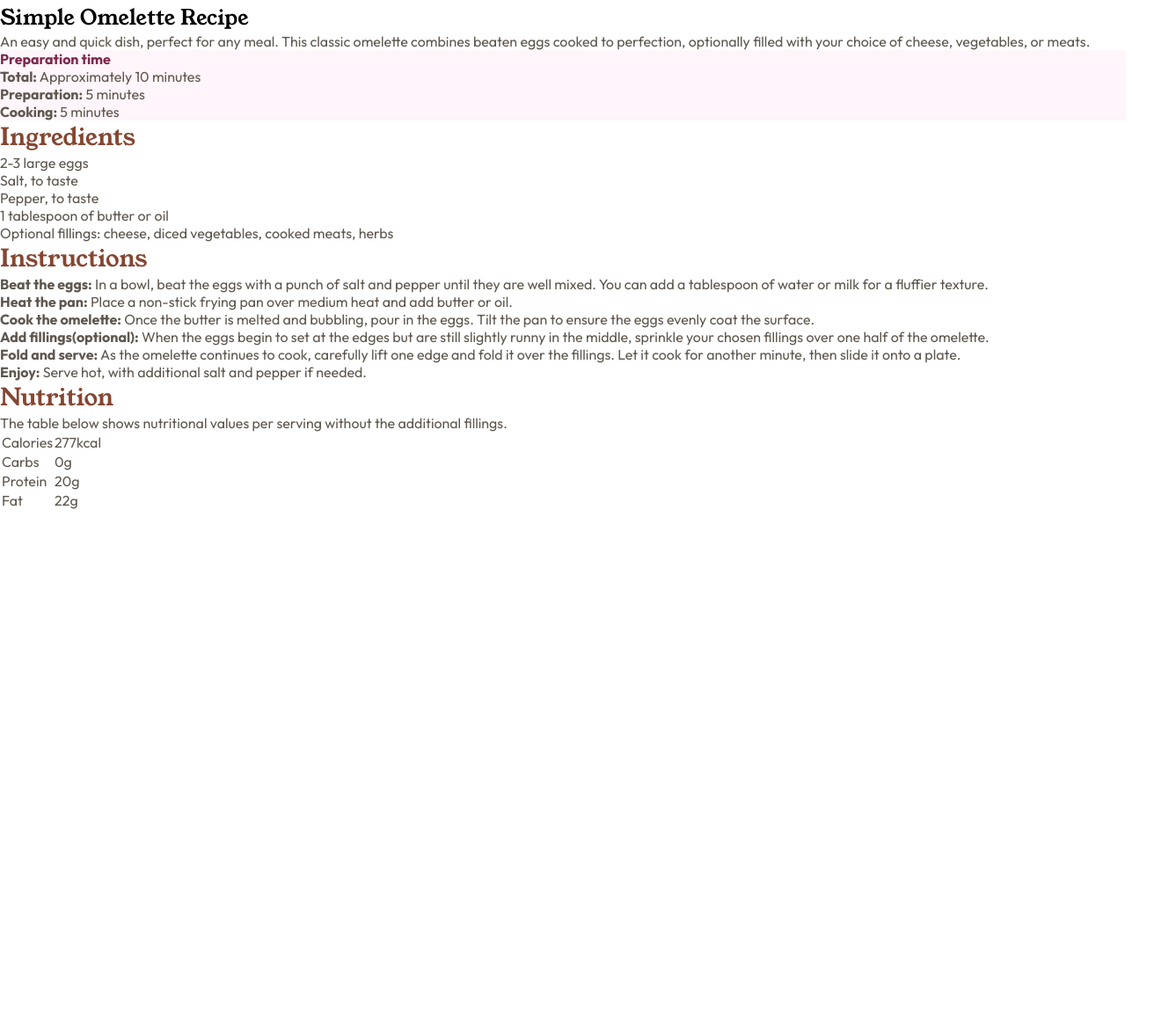
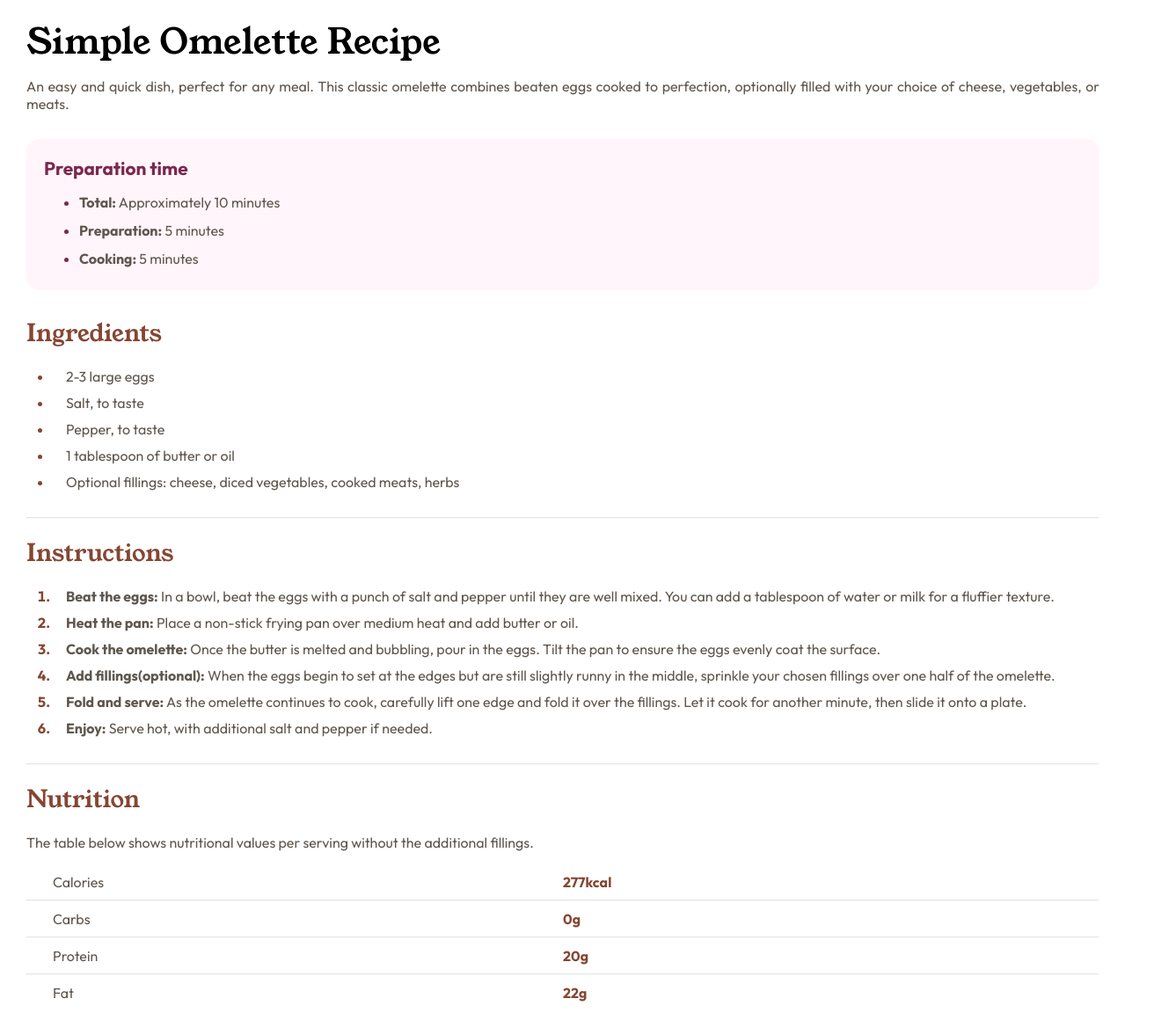
Before and after one commit to brunoaocubo/pagina-de-receita, a plain HTML site: page index.html in a window 1280 px wide. Shown: the part 601-1778 px from the top of the page at 88% size, 1312 px wide, since content can reach past the window. Before the commit the page ends 1182 px from the top, so only its background shows below. Drawn offline with Linux system fonts and the light colour scheme.

Commit message:
Att: Estrutura do mobile finalizado
Finalizado a estrutura do site para dispositivos moveis (mobile), o que alterar agora possivelmente serão apenas ajustes para o media query.

```diff
--- a/css/mobile.css
+++ b/css/mobile.css
@@ -3,10 +3,11 @@
     src: url(../assets/fonts/young-serif/YoungSerif-Regular.ttf);
     font-weight: 400;
 }
+
 @font-face {
     font-family: Outfit;
     src: url(../assets/fonts/outfit/Outfit-VariableFont_wght.ttf);
-    font-weight: 400, 600, 700;
+    font-weight: 400 600 700;
 }
 
 *{
@@ -26,38 +27,116 @@
     --Rose50: hsl(330, 100%, 98%);
 }
 
-body{
-    background-color: var(--White);
-    font-size: 16px;
-}
-
 h1,h2{
     font-family: 'YoungSerif';
     font-weight: 400;
+    padding: 20px 0px;
 }
 
-p, li, td{
-    color: var(--Stone600);
-    font-family: 'Outfit';
+hr{
+    opacity: 25%;
 }
 
 strong{
     color: var(--Stone600);
 }
 
-main{
-
+p, li, td, .text{
+    color: var(--Stone600);
+    font-family: 'Outfit';
 }
 
-.title-topic{
+.text{
+    text-align: justify;
+}
+
+li::marker{
+    color: var(--Brown800);
+    font-weight: bold;
+}
+
+body{
+    background-color: var(--White);
+    font-size: 16px;
+}
+
+header #ilustration{
+    width: 100%;
+}
+
+main{
+    display: flex;
+    flex-flow: column wrap;
+    width: 100%;
+    padding: 20px 30px;
+}
+
+.flex-container{
+    display: flex;
+    flex-flow: column wrap;
+}
+
+#description #main-title{
+    font-size: 2.5em;
+    line-height: 1em;
+}
+
+#description .text{
+    padding-bottom: 20px;
+}
+
+.preparation-card{
+    padding: 20px 20px 10px 20px;
+    margin-top: 10px;
+    margin-bottom: 10px;
+    background-color: var(--Rose50);
+    border-radius: 15px;
+}
+
+.preparation-title{
+    font-size: 1.3em;
+    color: var(--Rose800);
+    font-weight: 700;
+}
+
+.preparation-list{
+    padding: 10px 40px;
+}
+
+.preparation-list li{
+    line-height: 2em;
+}
+
+.preparation-list li::marker{
+    color: var(--Rose800);
+}
+
+h2.title-topic{
     color: var(--Brown800);
     font-size: 1.7em;
 }
 
-#card-list{
-    background-color: var(--Rose50);
+.list{
+    padding: 0px 30px 20px 30px;
 }
-#card-title{
-    color: var(--Rose800);
-    font-weight: 700;
+
+.list li{
+    padding: 0px 0px 10px 15px;
+    text-align: justify;
 }
+
+.div-table{
+    display: flex;
+    flex-flow: column wrap;
+    padding: 15px 0px;
+}
+
+.row{
+    display: grid;
+    grid-template-columns: 1fr 1fr;
+    padding: 10px 30px;
+}
+
+.row .nutrients{
+    color: var(--Brown800);
+}
--- a/index.html
+++ b/index.html
@@ -10,25 +10,24 @@
 </head>
 <body>
     <header>
-
+            <img src="assets/images/image-omelette.jpeg" alt="Imagem da receita de Omelette" id="ilustration">
     </header>
-    <main class="container">
-        <section class="flex-container" id="Description">
-            <img src="assets/images/image-omelette.jpeg" alt="Imagem da receita de Omelette">
-            <h1 id="title-principal">Simple Omelette Recipe</h1>
-            <p>An easy and quick dish, perfect for any meal. This classic omelette combines beaten eggs cooked to perfection, optionally filled with your choice of cheese, vegetables, or meats.</p>
-            <div id="card-list">
-                <p class="text" id="card-title">Preparation time</p>
-                <ul>
+    <main>
+        <section class="flex-container" id="description">
+            <h1 id="main-title">Simple Omelette Recipe</h1>
+            <p class="text">An easy and quick dish, perfect for any meal. This classic omelette combines beaten eggs cooked to perfection, optionally filled with your choice of cheese, vegetables, or meats.</p>
+            <div class="preparation-card">
+                <p class="preparation-title">Preparation time</p>
+                <ul class="preparation-list">
                     <li><strong>Total:</strong> Approximately 10 minutes</li>
                     <li><strong>Preparation:</strong> 5 minutes</li>
                     <li><strong>Cooking:</strong> 5 minutes</li>
                 </ul>
             </div>
         </section>
-        <section class="flex-container" id="Ingredients">
+        <section class="flex-container" id="ingredients">
             <h2 class="title-topic">Ingredients</h2>
-            <ul>
+            <ul class="list">
                 <li>2-3 large eggs</li>
                 <li>Salt, to taste</li>
                 <li>Pepper, to taste</li>
@@ -36,9 +35,10 @@
                 <li>Optional fillings: cheese, diced vegetables, cooked meats, herbs</li>
             </ul>
         </section>
-        <section class="flex-container" id="Instructions">
+        <hr>
+        <section class="flex-container" id="instructions">
             <h2 class="title-topic">Instructions</h2>
-            <ol type="1">
+            <ol class="list" type="1">
                 <li><strong>Beat the eggs:</strong> In a bowl, beat the eggs with a punch of salt and pepper until they are well mixed. You can add a tablespoon of water or milk for a fluffier texture.</li>
                 <li><strong>Heat the pan:</strong> Place a non-stick frying pan over medium heat and add butter or oil.</li>
                 <li><strong>Cook the omelette:</strong> Once the butter is melted and bubbling, pour in the eggs. Tilt the pan to ensure the eggs evenly coat the surface.</li>
@@ -47,27 +47,39 @@
                 <li><strong>Enjoy:</strong> Serve hot, with additional salt and pepper if needed.</li>
             </ol>
         </section>
-        <section class="flex-container" id="Nutrition">
+        <hr>
+        <section class="flex-container" id="nutrition">
             <h2 class="title-topic">Nutrition</h2>
             <p class="text">The table below shows nutritional values per serving without the additional fillings.</p>
-            <table>
-                <tr>
-                    <td>Calories</td>
-                    <td>277kcal</td>
-                </tr>
-                <tr>
-                    <td>Carbs</td>
-                    <td>0g</td>
-                </tr>
-                <tr>
-                    <td>Protein</td>
-                    <td>20g</td>
-                </tr>
-                <tr>
-                    <td>Fat</td>
-                    <td>22g</td>
-                </tr>
-            </table>
+            <div class="div-table">
+                <div class="row">
+                    <p>Calories</p>
+                    <strong>
+                        <p class="nutrients">277kcal</p>
+                    </strong>
+                </div>
+                <hr>
+                <div class="row">
+                    <p>Carbs</p>
+                    <strong>
+                        <p class="nutrients">0g</p>
+                    </strong>
+                </div>
+                <hr>
+                <div class="row">
+                    <p>Protein</p>
+                    <strong>
+                        <p class="nutrients">20g</p>
+                    </strong>
+                </div>
+                <hr>
+                <div class="row">
+                    <p>Fat</p>
+                    <strong>
+                        <p class="nutrients">22g</p>
+                    </strong>
+                </div>
+            </div>
         </section>
     </main>
 </body>
```
